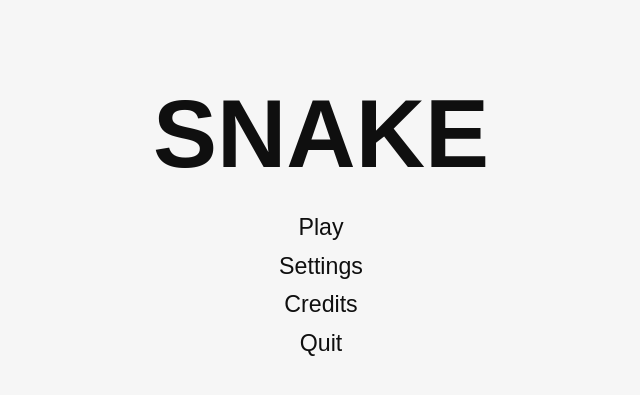
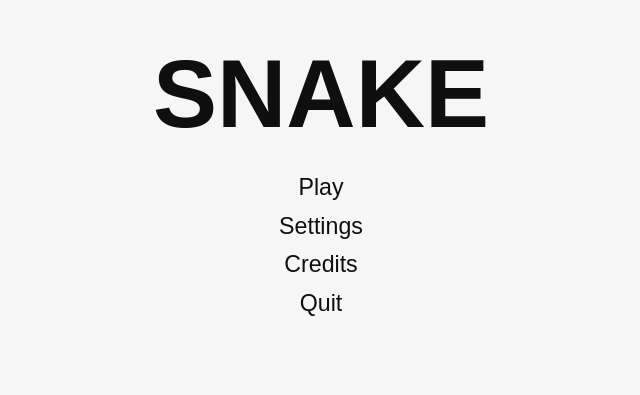
Before and after one commit to LarsVerschoor/LarsVerschoor, a plain HTML site: page Snake V3.0/index.html in a window 1280 px wide. Shown: the part 219-614 px from the top of the page, without its empty margins (319-959 px from the left). Drawn offline with Linux system fonts and the light colour scheme.

Commit message:
Update main.css

```diff
--- a/Snake V3.0/CSS/main.css
+++ b/Snake V3.0/CSS/main.css
@@ -21,8 +21,6 @@ body {
   justify-content: center;
   align-items: center;
   width: 100vw;
-  height: 110vh;
-  overflow: hidden;
 }
 
 h1, h2, h3, p {
```
